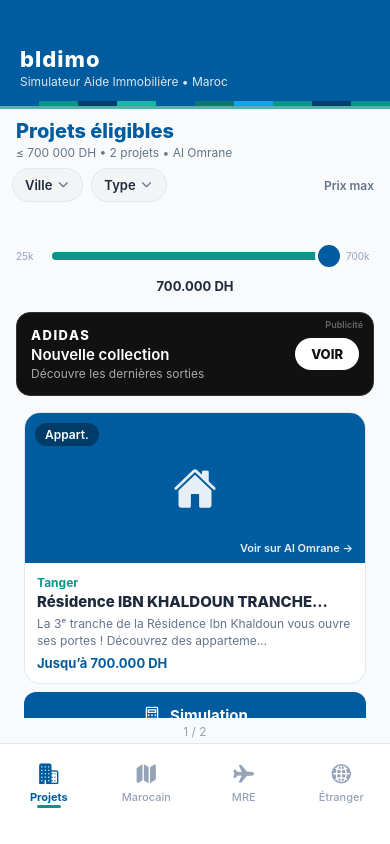
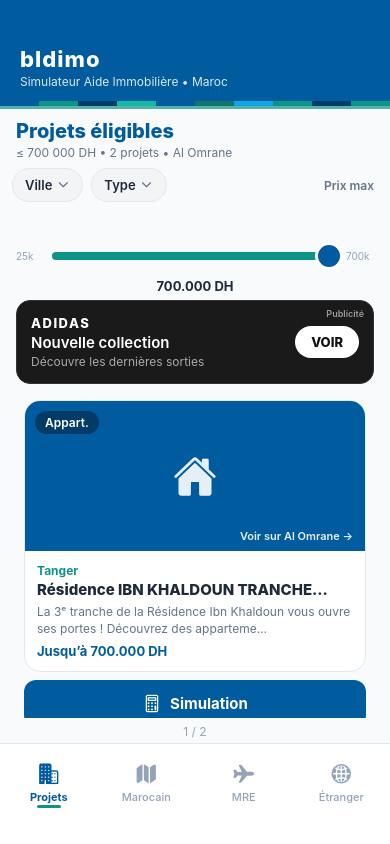
Before and after one commit to TAXI84/bldimo, a React Native app: screen / in a window 390 px wide. Built offline with nearby package versions, Linux system fonts and the light colour scheme.

Commit message:
Adapt AdBanner for top positioning with improved styling

```diff
--- a/src/components/AdBanner.tsx
+++ b/src/components/AdBanner.tsx
@@ -2,6 +2,8 @@
 
 export default function AdBanner() {
   return (
+    <View style={styles.container}>
+      <Text style={styles.adLabel}>Publicité</Text>
       <TouchableOpacity style={styles.banner} activeOpacity={0.9}>
         <View style={styles.adContent}>
           <View style={styles.adLeft}>
@@ -13,16 +15,29 @@
             <Text style={styles.adCta}>VOIR</Text>
           </View>
         </View>
-      <Text style={styles.adLabel}>Publicité</Text>
       </TouchableOpacity>
+    </View>
   );
 }
 
 const styles = StyleSheet.create({
-  banner: {
-    backgroundColor: '#111',
+  container: {
+    position: 'relative',
     marginHorizontal: 16,
     marginVertical: 12,
+    marginTop: 0,
+  },
+  adLabel: {
+    position: 'absolute',
+    top: 8,
+    right: 10,
+    color: '#999',
+    fontSize: 9,
+    fontWeight: '600',
+    zIndex: 10,
+  },
+  banner: {
+    backgroundColor: '#1A1A1A',
     borderRadius: 14,
     overflow: 'hidden',
     borderWidth: 1,
@@ -64,12 +79,4 @@
     fontSize: 13,
     fontWeight: '800',
   },
-  adLabel: {
-    position: 'absolute',
-    top: 6,
-    right: 10,
-    color: '#666',
-    fontSize: 9,
-    fontWeight: '600',
-  },
 });
```
Lines whose indentation alone changed are shown as unchanged.
